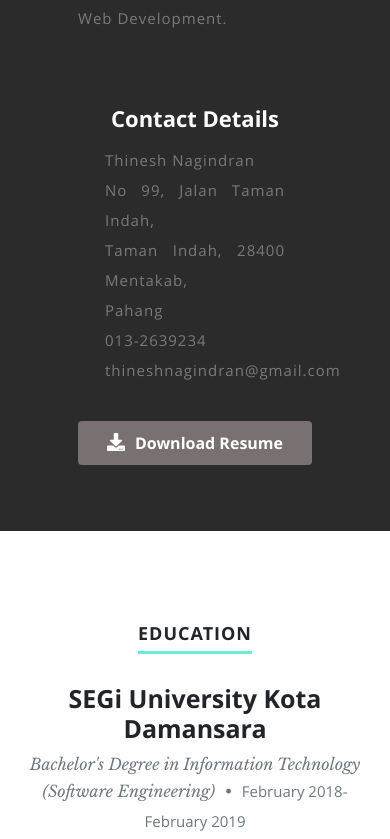
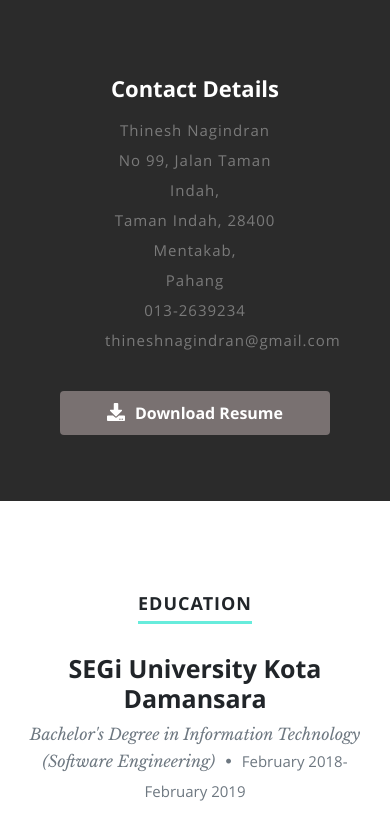
Before and after one commit to Tnesh97/Portfolio, a React (Create React App) app: page / in a window 390 px wide. Shown: the part 1485-2324 px from the top of the page. Built offline with nearby package versions, Linux system fonts and the light colour scheme.

Commit message:
updated resume file and css

```diff
--- a/public/css/styles.css
+++ b/public/css/styles.css
@@ -357,15 +357,17 @@ body {
    }
    #about p {
 
-     width: 65%;
+
+     width: 75%;
      margin: 0 auto;
       /* margin: 20px 20px 30px 20px; */
 
    }
    #about .address {
 
-     width: 50%;
-     margin: 0 auto;
+      text-align: center;
+      width: 50%;
+      margin: 0 auto;
 
    }
    #about .button {
```
Also changed, not shown: 2 other files (tests, documents, lock files or other folders).
